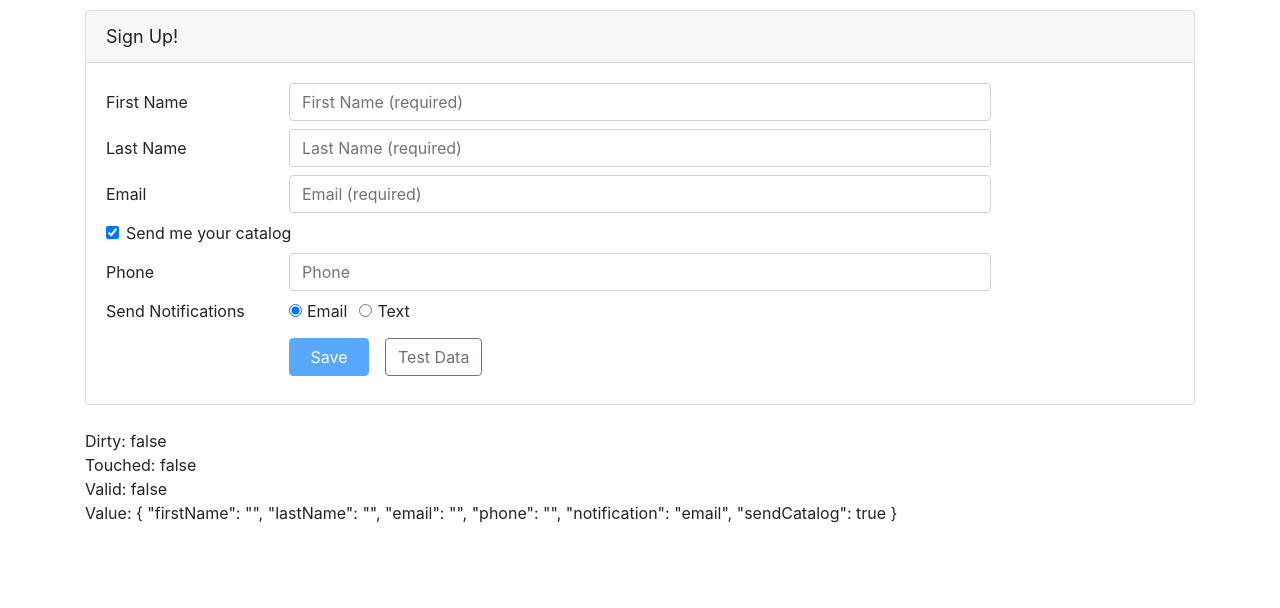
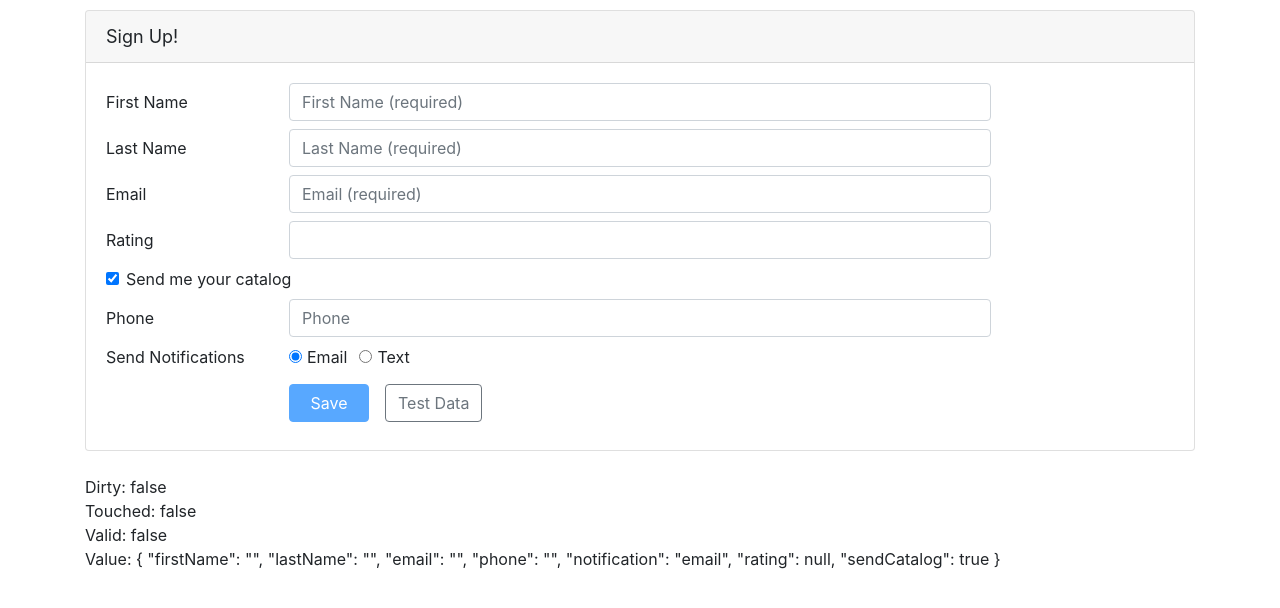
Before and after one commit to sarahlia/angular-reactive-forms, an Angular app: page / in a window 1280 px wide. Shown: the top 608 px of the page. Built offline with nearby package versions, Linux system fonts and the light colour scheme.

Commit message:
added custom validator:rating from 1 to 5.

```diff
--- a/src/app/customers/customer.component.html
+++ b/src/app/customers/customer.component.html
@@ -66,6 +66,25 @@
             </span>
             <span *ngIf="customerForm.get('email').errors?.email">
               Please enter a valid email address.
+            </span>
+          </span>
+        </div>
+      </div>
+
+      <div class="form-group row mb-2">
+        <label class="col-md-2 col-form-label"
+               for="ratingId">Rating</label>
+        <div class="col-md-8">
+          <input class="form-control"
+                 id="ratingId"
+                 type="number"
+                 formControlName="rating"
+                 [ngClass]="{'is-invalid': (customerForm.get('rating').touched ||
+                                             customerForm.get('rating').dirty) &&
+                                             !customerForm.get('rating').valid }" />
+          <span class="invalid-feedback">
+            <span *ngIf="customerForm.get('rating').errors?.range">
+              Please rate your experience from 1 to 5.
             </span>
           </span>
         </div>
--- a/src/app/customers/customer.component.ts
+++ b/src/app/customers/customer.component.ts
@@ -1,7 +1,14 @@
 import { Component, OnInit } from '@angular/core';
-import { FormGroup, FormBuilder, Validators } from '@angular/forms';
+import {FormGroup, FormBuilder, Validators, AbstractControl} from '@angular/forms';
 
 import { Customer } from './customer';
+
+function ratingRange(c: AbstractControl): { [key: string]: boolean } | null {
+    if (c.value !== null && (isNaN(c.value) || c.value < 1 || c.value > 5)) {
+      return { 'range': true };
+    }
+    return null;
+}
 
 @Component({
   selector: 'app-customer',
@@ -21,6 +28,7 @@
       email: ['', [Validators.required, Validators.email]],
       phone: '',
       notification: 'email',
+      rating: [null, ratingRange],
       sendCatalog: true
     });
   }
```
